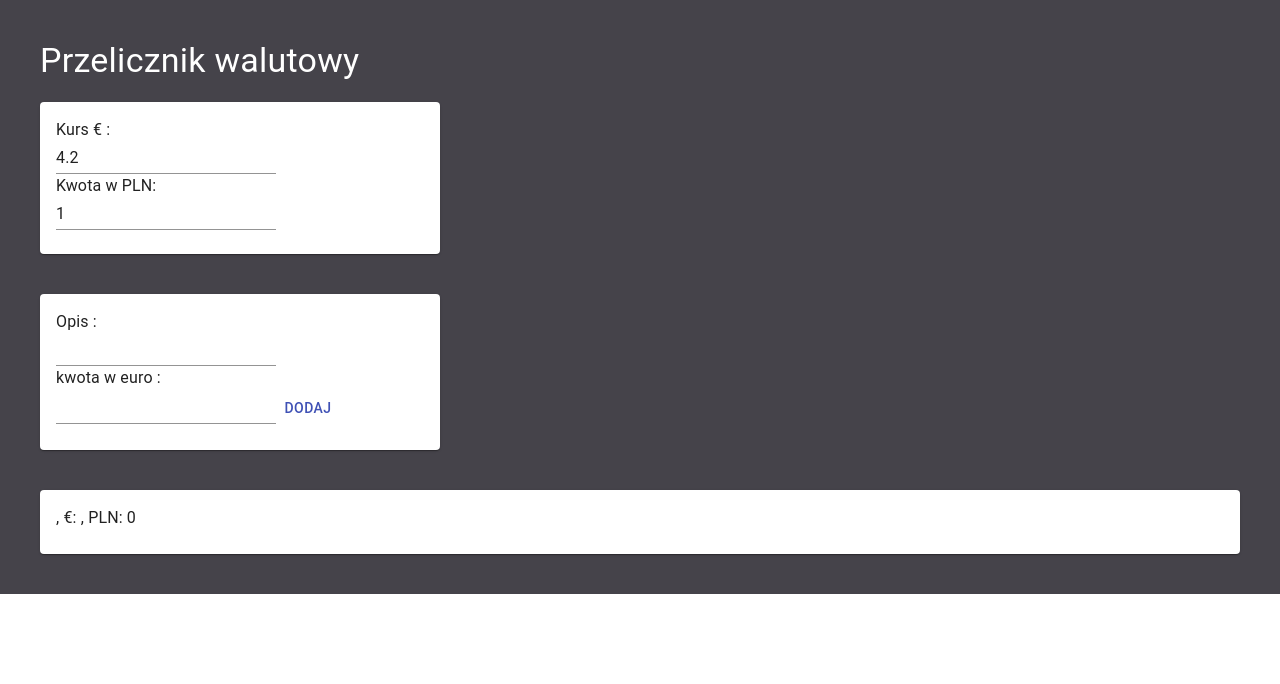
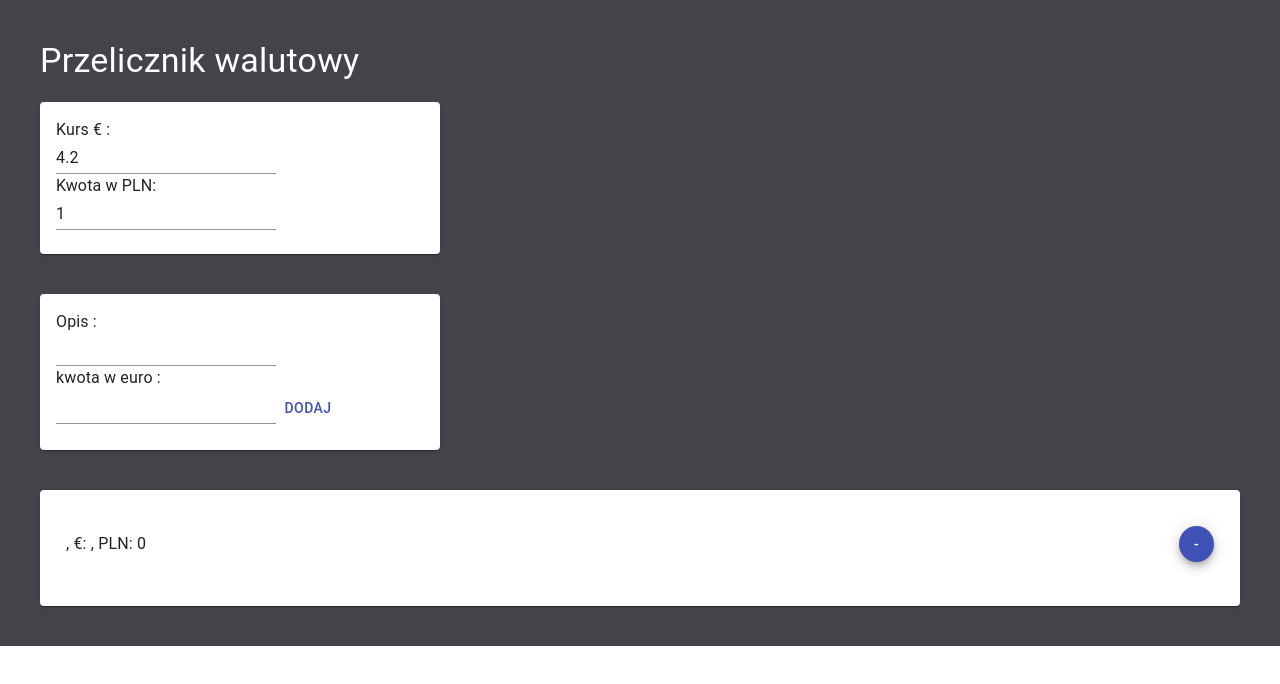
Before and after one commit to Klaudia-Brysiewicz/currencyApp, a React (Create React App) app: page / in a window 1280 px wide. Both pictures are taken after a click on the button "DODAJ". Shown: the top 684 px of the page. Built offline with nearby package versions, Linux system fonts and the light colour scheme.

Commit message:
currency - delete transaction

```diff
--- a/src/actions/types.js
+++ b/src/actions/types.js
@@ -1,2 +1,3 @@
 export const CHANGE_RATE = 'CHANGE_RATE';
 export const ADD_TRANSACTION = 'ADD_TRANSACTION';
+export const REMOVE_TRANSACTION = 'REMOVE_TRANSACTION';
--- a/src/components/addTransaction.js
+++ b/src/components/addTransaction.js
@@ -29,7 +29,7 @@ const AddTransaction = () => {
                 <Button
                     color="primary"
                     onClick={() => {
-                        dispatch({ type: ADD_TRANSACTION, data: { description, transactionValue } });
+                        dispatch({ type: ADD_TRANSACTION, data: { description, transactionValue, id: Date.now() } });
                         setDescription('');
                         setTransactionValue('');
                     }}
--- a/src/components/transactionList.js
+++ b/src/components/transactionList.js
@@ -1,21 +1,52 @@
 import React from 'react';
+import { makeStyles } from '@material-ui/core/styles';
 import { useSelector } from 'react-redux';
 import Card from '@material-ui/core/Card';
+import Grid from '@material-ui/core/Grid';
+import Fab from '@material-ui/core/Fab';
 import Typography from '@material-ui/core/Typography';
 import CardContent from '@material-ui/core/CardContent';
 import { getValueInEuro } from '../utils/helpers';
+import { useDispatch } from 'react-redux';
+import { REMOVE_TRANSACTION } from '../actions/types';
+
+const useStyles = makeStyles(theme => ({
+    fab: {
+        width: 35,
+        height: 35,
+    },
+}));
 
 const TransactionList = () => {
+    const classes = useStyles();
     const transactions = useSelector(state => state.exchange.transactions);
     const exchangeRate = useSelector(state => state.exchange.exchangeRate);
+    const dispatch = useDispatch();
     if (!transactions.length) return null;
     return (
         <Card>
             <CardContent>
-                {transactions.map(({ description, transactionValue }, index) => (
-                    <Typography key={index} style={index ? styles.borderTop : {}}>
-                        {description}, €: {transactionValue}, PLN: {getValueInEuro(exchangeRate, transactionValue)}
-                    </Typography>
+                {transactions.map(({ description, transactionValue, id }, index) => (
+                    <Grid
+                        container
+                        key={index}
+                        direction="row"
+                        justify="space-between"
+                        alignItems="center"
+                        style={index ? { ...styles.item, ...styles.borderTop } : styles.item }
+                    >
+                        <Typography>
+                            {description}, €: {transactionValue}, PLN:{' '}
+                            {getValueInEuro(exchangeRate, transactionValue)}
+                        </Typography>
+                        <Fab
+                            color="primary"
+                            className={classes.fab}
+                            onClick={() => dispatch({ type: REMOVE_TRANSACTION, id: id })}
+                        >
+                            -
+                        </Fab>
+                    </Grid>
                 ))}
             </CardContent>
         </Card>
@@ -23,10 +54,12 @@ const TransactionList = () => {
 };
 
 const styles = {
+    item: {
+        padding: 10,
+        margin: '10px 0',
+    },
     borderTop: {
         borderTop: '1px solid gray',
-        marginTop: 15,
-        paddingTop: 15,
     },
 };
 
--- a/src/reducers/exchange.js
+++ b/src/reducers/exchange.js
@@ -1,4 +1,4 @@
-import { CHANGE_RATE, ADD_TRANSACTION } from '../actions/types';
+import { CHANGE_RATE, ADD_TRANSACTION, REMOVE_TRANSACTION } from '../actions/types';
 
 const initialState = {
     exchangeRate: 4.2,
@@ -11,6 +11,9 @@ export const exchange = (state = initialState, action = {}) => {
             return { ...state, exchangeRate: action.data };
         case ADD_TRANSACTION:
             return { ...state, transactions: [ ...state.transactions, action.data] };
+        case REMOVE_TRANSACTION:
+        const updatedTransactions = state.transactions.filter(el => el.id !== action.id);
+            return { ...state, transactions: updatedTransactions };
         default:
             return state;
     }
```
Also changed, not shown: src/actions/exchangeActions.js (deleted, +0 -16 lines).
